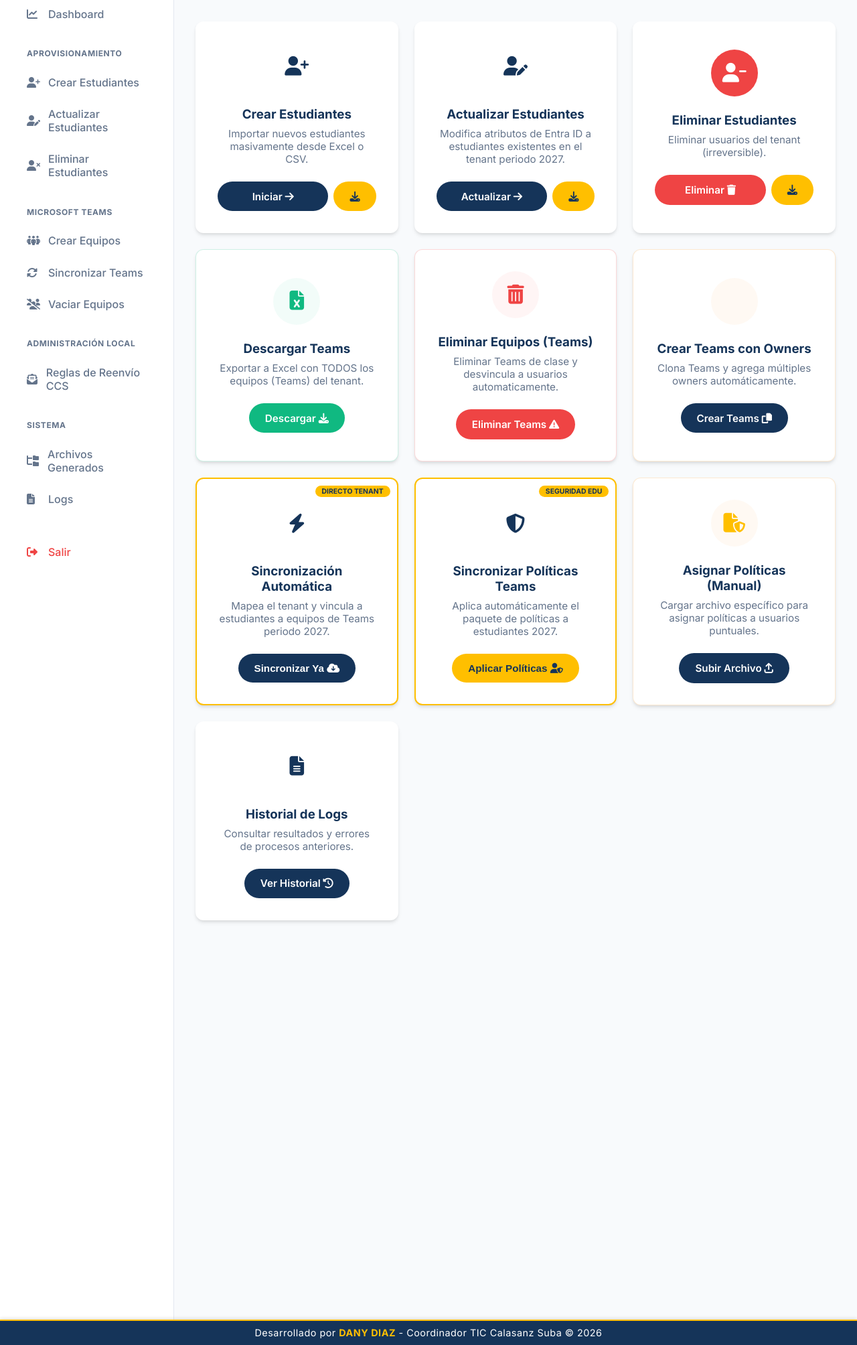
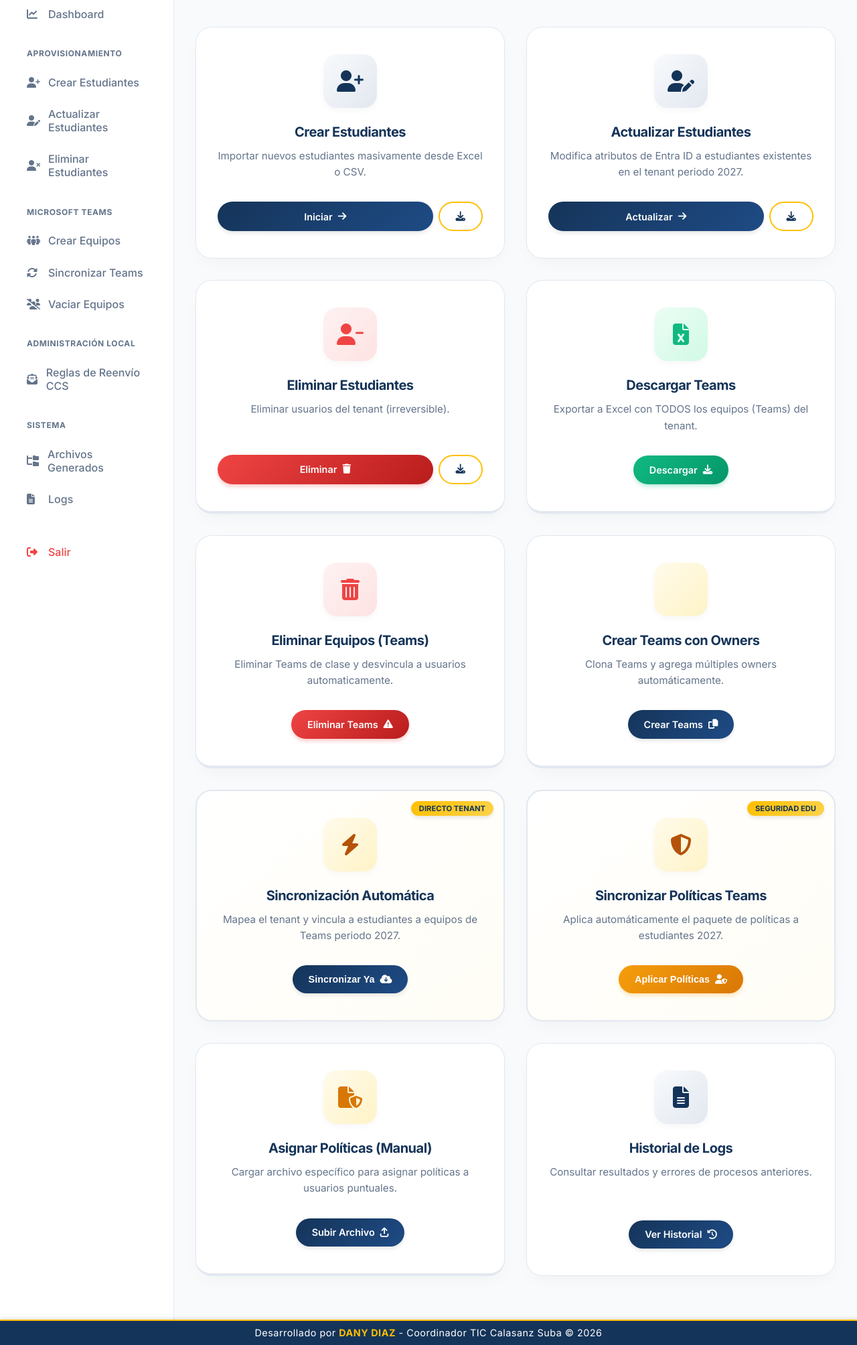
Before and after one commit to CCSdany2021/App_Aprovicionamiento_M365, a Flask app: page / in a window 1280 px wide. Shown: the part 116-2124 px from the top of the page at 67% size. Run offline with Flask 3, Linux system fonts and the light colour scheme; the visitor is signed in with stand-in values (Sample User, id 1).

Commit message:
Actualización: Mejoras en UI y scripts de políticas de Teams

```diff
--- a/static/css/styles.css
+++ b/static/css/styles.css
@@ -210,201 +210,256 @@ body {
     overflow-y: auto;
 }
 
-/* Cards */
+/* Cards Premium Design */
 .card-grid {
     display: grid;
-    grid-template-columns: repeat(auto-fit, minmax(300px, 1fr));
-    gap: 1.5rem;
-    margin-top: 2rem;
-    /* Separación superior añadida */
+    grid-template-columns: repeat(auto-fill, minmax(340px, 1fr));
+    gap: 2rem;
+    margin-top: 2.5rem;
+    padding-bottom: 2rem;
+}
+
+.card-link {
+    text-decoration: none;
+    color: inherit;
+    display: flex;
+    flex-direction: column;
+    height: 100%;
+    transition: transform 0.3s ease;
 }
 
 .card {
     background-color: var(--card-bg);
-    padding: 2rem;
-    border-radius: var(--border-radius);
-    box-shadow: var(--shadow);
-    transition: var(--transition);
+    padding: 2.5rem 2rem;
+    border-radius: 24px;
+    box-shadow: 0 10px 30px -10px rgba(0, 0, 0, 0.05);
+    transition: all 0.4s cubic-bezier(0.175, 0.885, 0.32, 1.275);
     text-align: center;
     display: flex;
     flex-direction: column;
     align-items: center;
-    justify-content: center;
+    justify-content: space-between;
     height: 100%;
-    border: 1px solid transparent;
+    border: 1px solid rgba(226, 232, 240, 0.8);
+    position: relative;
+    overflow: hidden;
+    z-index: 1;
+}
+
+/* Glass/Gradient Effect on Hover */
+.card::after {
+    content: '';
+    position: absolute;
+    inset: 0;
+    background: linear-gradient(125deg, rgba(255, 255, 255, 0.4) 0%, rgba(255, 255, 255, 0) 100%);
+    opacity: 0;
+    transition: opacity 0.4s ease;
+    z-index: -1;
 }
 
 .card:hover {
-    transform: translateY(-5px);
-    box-shadow: 0 10px 20px rgba(0, 0, 0, 0.08);
-    border-color: var(--secondary-color);
+    transform: translateY(-8px);
+    box-shadow: 0 20px 40px -5px rgba(0, 0, 0, 0.1), 0 10px 20px -5px rgba(0, 0, 0, 0.04);
+    border-color: rgba(21, 52, 89, 0.1);
+}
+
+.card:hover::after {
+    opacity: 1;
 }
 
 .card-icon {
-    width: 70px;
-    height: 70px;
-    background-color: #FFFFFF;
-    /* Fondo blanco para resaltar icono */
-    /* Primary muy suave */
-    border-radius: 50%;
+    width: 80px;
+    height: 80px;
+    background: linear-gradient(135deg, #F8FAFC 0%, #E2E8F0 100%);
+    border-radius: 20px;
     display: flex;
     align-items: center;
     justify-content: center;
     margin-bottom: 1.5rem;
     color: var(--primary-color);
-    font-size: 1.8rem;
-    transition: var(--transition);
+    font-size: 2rem;
+    transition: all 0.4s ease;
+    box-shadow: 0 4px 10px rgba(0, 0, 0, 0.03);
+    position: relative;
 }
 
 .card:hover .card-icon {
-    background-color: var(--secondary-color);
-    color: var(--primary-color);
+    transform: scale(1.1) rotate(5deg);
+    background: var(--primary-color);
+    color: var(--white);
+    box-shadow: 0 10px 20px rgba(21, 52, 89, 0.2);
 }
 
 .card h3 {
-    margin-bottom: 0.5rem;
+    margin-bottom: 0.75rem;
     color: var(--primary-color);
+    font-weight: 700;
+    font-size: 1.25rem;
+    letter-spacing: -0.025em;
 }
 
 .card p {
     color: var(--text-light);
-    margin-bottom: 1.5rem;
+    margin-bottom: 2rem;
     font-size: 0.95rem;
+    line-height: 1.6;
+    flex-grow: 1;
+    /* Pushes buttons down */
 }
 
+/* Card Variants with Gradients */
+
+/* Featured (Sync) */
+.card-featured {
+    border: 2px solid rgba(255, 191, 0, 0.3);
+    background: linear-gradient(to bottom right, #ffffff, #fffdf5);
+}
+
+.card-featured:hover {
+    border-color: var(--secondary-color);
+    box-shadow: 0 25px 50px -12px rgba(255, 191, 0, 0.15);
+}
+
+.card-featured .card-icon {
+    background: linear-gradient(135deg, #fffbeb 0%, #fef3c7 100%);
+    color: #b45309;
+}
+
+.card-featured:hover .card-icon {
+    background: var(--secondary-color);
+    color: var(--primary-color);
+    box-shadow: 0 10px 20px rgba(255, 191, 0, 0.3);
+}
+
+/* Success (Excel) */
+.card-success {
+    border-bottom: 4px solid var(--success);
+}
+
+.card-success .card-icon {
+    background: linear-gradient(135deg, #ecfdf5 0%, #d1fae5 100%);
+    color: var(--success);
+}
+
+.card-success:hover .card-icon {
+    background: var(--success);
+    color: white;
+    box-shadow: 0 10px 20px rgba(16, 185, 129, 0.3);
+}
+
+/* Danger (Delete) */
+.card-danger {
+    border-bottom: 4px solid var(--danger);
+}
+
+.card-danger .card-icon {
+    background: linear-gradient(135deg, #fef2f2 0%, #fee2e2 100%);
+    color: var(--danger);
+}
+
+.card-danger:hover .card-icon {
+    background: var(--danger);
+    color: white;
+    box-shadow: 0 10px 20px rgba(239, 68, 68, 0.3);
+}
+
+/* Warning (Unlink) */
+.card-warning {
+    border-bottom: 4px solid #f59e0b;
+}
+
+.card-warning .card-icon {
+    background: linear-gradient(135deg, #fffbeb 0%, #fef3c7 100%);
+    color: #f59e0b;
+}
+
+.card-warning:hover .card-icon {
+    background: #f59e0b;
+    color: white;
+    box-shadow: 0 10px 20px rgba(245, 158, 11, 0.3);
+}
+
+/* Accent (Manual/Generic) */
+.card-accent {
+    border-bottom: 4px solid var(--secondary-color);
+}
+
+.card-accent .card-icon {
+    background: linear-gradient(135deg, #fffbeb 0%, #fef3c7 100%);
+    color: #d97706;
+}
+
+.card-accent:hover .card-icon {
+    background: var(--secondary-color);
+    color: var(--primary-color);
+}
+
+
+/* Badge Styles */
+.card-badge {
+    position: absolute;
+    top: 15px;
+    right: 15px;
+    background: linear-gradient(135deg, var(--secondary-color), #fcd34d);
+    color: var(--primary-color);
+    padding: 4px 12px;
+    border-radius: 50px;
+    font-size: 0.7rem;
+    font-weight: 800;
+    text-transform: uppercase;
+    box-shadow: 0 4px 6px -1px rgba(0, 0, 0, 0.1);
+    z-index: 2;
+}
+
+/* Buttons inside Cards */
 .btn {
-    display: inline-block;
+    display: inline-flex;
+    align-items: center;
+    justify-content: center;
+    gap: 0.5rem;
     padding: 0.8rem 1.5rem;
     border-radius: 50px;
-    /* Redondeados modernos */
     text-decoration: none;
     font-weight: 600;
-    transition: var(--transition);
+    transition: all 0.3s ease;
     cursor: pointer;
     border: none;
-    font-size: 0.95rem;
+    font-size: 0.9rem;
+    box-shadow: 0 4px 6px -1px rgba(0, 0, 0, 0.1);
 }
 
 .btn-primary {
-    background-color: var(--primary-color);
+    background: linear-gradient(135deg, var(--primary-color), #1e4b85);
     color: var(--white);
 }
 
 .btn-primary:hover {
-    background-color: #102642;
-    transform: scale(1.02);
+    background: linear-gradient(135deg, #102642, #153459);
+    transform: translateY(-2px);
+    box-shadow: 0 10px 15px -3px rgba(21, 52, 89, 0.3);
 }
 
 .btn-secondary {
+    background-color: transparent;
+    border: 2px solid var(--secondary-color);
+    color: var(--primary-color);
+    box-shadow: none;
+}
+
+.btn-secondary:hover {
     background-color: var(--secondary-color);
     color: var(--primary-color);
-}
-
-.card-link {
-    text-decoration: none;
-    color: inherit;
-    display: block;
-}
-
-.card-danger {
-    border-color: rgba(239, 68, 68, 0.2);
-}
-
-.card-danger .card-icon {
-    color: var(--danger);
-    background: rgba(239, 68, 68, 0.05);
-}
-
-.card-danger:hover {
-    border-color: var(--danger);
-}
-
-.card-success {
-    border-color: rgba(16, 185, 129, 0.2);
-}
-
-.card-success .card-icon {
-    color: var(--success);
-    background: rgba(16, 185, 129, 0.05);
-}
-
-.card-success:hover {
-    border-color: var(--success);
-}
-
-.card-warning {
-    border-color: rgba(245, 158, 11, 0.2);
-}
-
-.card-warning .card-icon {
-    color: #f59e0b;
-    background: rgba(245, 158, 11, 0.05);
-}
-
-.card-warning:hover {
-    border-color: #f59e0b;
-}
-
-.card-accent {
-    border-color: rgba(242, 145, 27, 0.2);
-}
-
-.card-accent .card-icon {
-    color: var(--secondary-color);
-    background: rgba(242, 145, 27, 0.05);
-}
-
-.card-accent:hover {
-    border-color: var(--secondary-color);
-}
-
-.card-featured {
-    border: 2px solid var(--secondary-color);
-    position: relative;
-    overflow: hidden;
-}
-
-.card-badge {
-    position: absolute;
-    top: 10px;
-    right: 10px;
-    background: var(--secondary-color);
-    color: var(--primary-color);
-    padding: 2px 10px;
-    border-radius: 20px;
-    font-size: 0.65rem;
-    font-weight: 800;
-    text-transform: uppercase;
-}
-
-.btn-danger {
-    background: var(--danger);
-    color: white;
-}
-
-.btn-success {
-    background: var(--success);
-    color: white;
-}
-
-.btn-warning {
-    background: #f59e0b;
-    color: white;
+    transform: translateY(-2px);
 }
 
 .btn-full {
     width: 100%;
 }
 
-.btn:hover {
-    transform: translateY(-1px);
-    filter: brightness(1.1);
-}
-
 .upload-area {
     background-color: var(--white);
-    border: 2px dashed #ddd;
-    border-radius: var(--border-radius);
+    border: 2px dashed #cbd5e1;
+    border-radius: 16px;
     padding: 4rem 2rem;
     text-align: center;
     transition: var(--transition);
@@ -414,11 +469,58 @@ body {
 
 .upload-area:hover {
     border-color: var(--secondary-color);
-    background-color: rgba(255, 191, 0, 0.02);
+    background-color: rgba(255, 191, 0, 0.05);
+    transform: scale(1.01);
 }
 
 .form-group {
     margin-bottom: 1.5rem;
+}
+
+
+/* Button Variants */
+.btn-danger {
+    background: linear-gradient(135deg, var(--danger), #b91c1c);
+    color: white;
+    box-shadow: 0 4px 6px -1px rgba(239, 68, 68, 0.3);
+}
+
+.btn-danger:hover {
+    background: linear-gradient(135deg, #b91c1c, #991b1b);
+    box-shadow: 0 10px 15px -3px rgba(239, 68, 68, 0.4);
+}
+
+.btn-success {
+    background: linear-gradient(135deg, var(--success), #059669);
+    color: white;
+    box-shadow: 0 4px 6px -1px rgba(16, 185, 129, 0.3);
+}
+
+.btn-success:hover {
+    background: linear-gradient(135deg, #059669, #047857);
+    box-shadow: 0 10px 15px -3px rgba(16, 185, 129, 0.4);
+}
+
+.btn-warning {
+    background: linear-gradient(135deg, #f59e0b, #d97706);
+    color: white;
+    box-shadow: 0 4px 6px -1px rgba(245, 158, 11, 0.3);
+}
+
+.btn-warning:hover {
+    background: linear-gradient(135deg, #d97706, #b45309);
+    box-shadow: 0 10px 15px -3px rgba(245, 158, 11, 0.4);
+}
+
+/* Fix Card Border for Dark Mode */
+.card {
+    border-color: var(--border-color);
+}
+
+[data-theme="dark"] .card {
+    border-color: rgba(255, 255, 255, 0.1);
+    background: linear-gradient(145deg, #1e293b, #0f172a);
+    /* Subtle gradient for dark mode cards */
 }
 
 /* Results */
--- a/templates/index.html
+++ b/templates/index.html
@@ -28,14 +28,14 @@ content %}
   </div>
 
   <!-- Eliminar Estudiantes -->
-  <div class="card">
-      <div class="card-icon" style="background-color: var(--danger); color: white;">
+  <div class="card card-danger">
+      <div class="card-icon">
         <i class="fa-solid fa-user-minus"></i>
       </div>
       <h3>Eliminar Estudiantes</h3>
       <p>Eliminar usuarios del tenant (irreversible).</p>
       <div style="display: flex; gap: 0.5rem; width: 100%;">
-        <a href="{{ url_for('upload', accion='eliminar') }}" class="btn btn-primary" style="flex: 1; background-color: var(--danger);">Eliminar <i class="fa-solid fa-trash"></i></a>
+        <a href="{{ url_for('upload', accion='eliminar') }}" class="btn btn-danger" style="flex: 1;">Eliminar <i class="fa-solid fa-trash"></i></a>
         <a href="{{ url_for('descargar_plantilla', tipo='eliminar') }}" class="btn btn-secondary" title="Descargar Plantilla"><i class="fa-solid fa-download"></i></a>
     </div>
   </div>
@@ -117,8 +117,8 @@ content %}
   </div>
 
   <!-- Sincronización Automática de Políticas -->
-  <div class="card card-featured" style="border-color: var(--secondary-color);">
-    <div class="card-badge" style="background: var(--secondary-color); color: var(--primary-color);">Seguridad EDU</div>
+  <div class="card card-featured">
+    <div class="card-badge">Seguridad EDU</div>
     <div class="card-icon">
       <i class="fa-solid fa-shield-halved"></i>
     </div>
@@ -126,8 +126,7 @@ content %}
     <p>Aplica automáticamente el paquete de políticas a estudiantes 2027.</p>
     <form action="{{ url_for('sync_policies') }}" method="POST"
       onsubmit="return confirm('¿Deseas aplicar las políticas de seguridad a todos los estudiantes detectados?')">
-      <button type="submit" class="btn btn-primary btn-full"
-        style="background: var(--secondary-color); border-color: var(--secondary-color); color: var(--primary-color);">
+      <button type="submit" class="btn btn-warning btn-full">
         Aplicar Políticas <i class="fa-solid fa-user-shield"></i>
       </button>
     </form>
```
Also changed, not shown: 2 other files.
